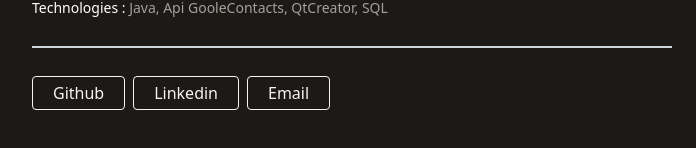
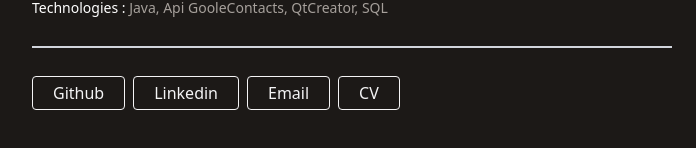
Before and after one commit to AntoineSiry/portfolio, a React (Vite) app in the folder mon-portfolio/: page / in a window 1280 px wide. Shown: the part 1204-1352 px from the top of the page, without its empty margins (288-984 px from the left). Built offline with nearby package versions, Linux system fonts and the light colour scheme.

Commit message:
added cv to portfolio

```diff
--- a/mon-portfolio/src/App.jsx
+++ b/mon-portfolio/src/App.jsx
@@ -81,6 +81,7 @@ function App() {
         <LinkButton href="https://github.com/AntoineSiry" target="_blank">Github</LinkButton>
         <LinkButton href="https://www.linkedin.com/in/antoine-siry" target="_blank">Linkedin</LinkButton>
         <LinkButton href="mailto:antoine.siry@gmail.com">Email</LinkButton>
+        <LinkButton href="/extern-documents/AntoineSiryCV.pdf">CV</LinkButton>
       </section>
     </main>
   )
```
Also changed, not shown: 1 other file (tests, documents, lock files or other folders).
